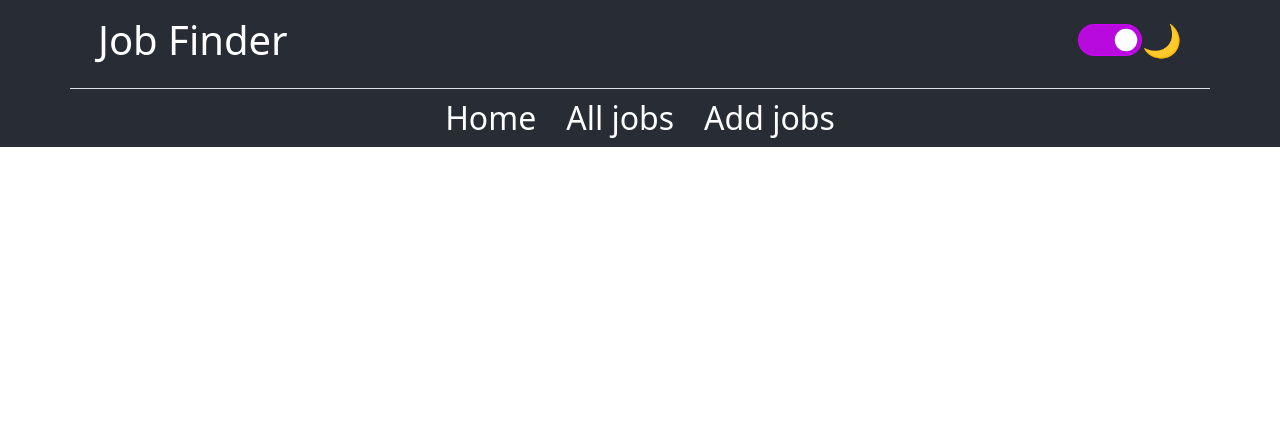
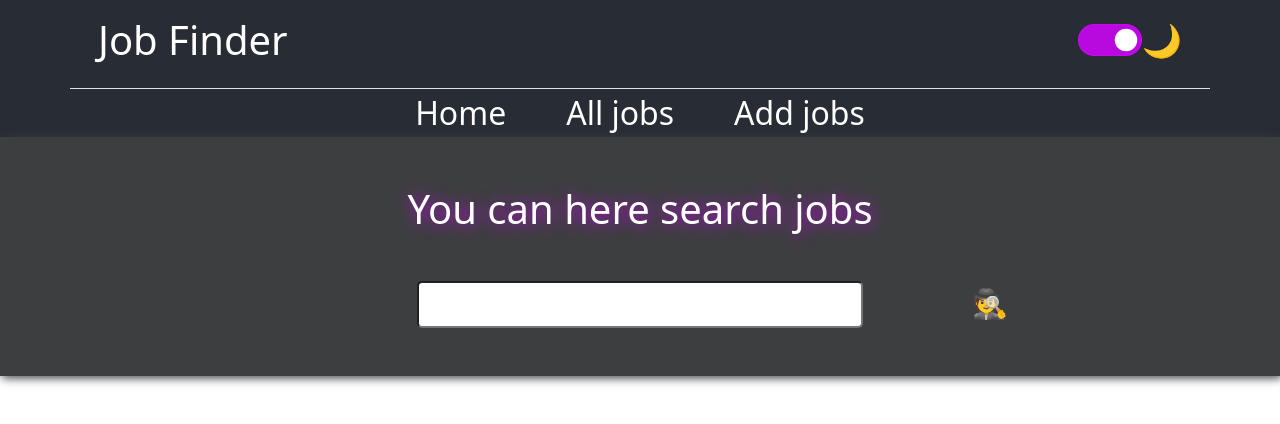
Before and after one commit to mhdrezaei/job-finder, a React (Create React App) app: page / in a window 1280 px wide. Shown: the top 424 px of the page. Built offline with nearby package versions, Linux system fonts and the light colour scheme.

Commit message:
some style

```diff
--- a/src/App.js
+++ b/src/App.js
@@ -1,10 +1,14 @@
-import './App.css';
-import Header from './componnents/header/Header';
+import React, { Fragment } from "react";
+import "./App.css";
+import Header from "./componnents/header/Header";
+import Home from "./componnents/pages/home/Home";
 
 function App() {
   return (
-    <Header/>
-
+    <Fragment>
+      <Header />
+      <Home />
+    </Fragment>
   );
 }
 
--- a/src/componnents/header/top-menu/MenuItems.css
+++ b/src/componnents/header/top-menu/MenuItems.css
@@ -1,9 +1,11 @@
 .menu-item{
     list-style: none;
     margin: 0 10px;
-    padding: 5px;
+    padding: 0 20px;
+
 }
 .active-menu{
     background-color: #3d3e40;
     border-bottom: 2px solid var(--s-color);
+    text-shadow: var(--text-shadow-j)
 }
--- a/src/componnents/pages/home/Home.js
+++ b/src/componnents/pages/home/Home.js
@@ -1,15 +1,15 @@
-import React from 'react'
-import Hero from '../../ui/Hero'
-import Search from './Search'
+import React from "react";
+import Hero from "../../ui/Hero";
+import Search from "./Search";
 
 function Home() {
   return (
-    <div>
+
         <Hero>
-            <Search/>
+          <Search />
         </Hero>
-    </div>
-  )
+
+  );
 }
 
-export default Home
+export default Home;
--- a/src/componnents/pages/home/Search.css
+++ b/src/componnents/pages/home/Search.css
@@ -0,0 +1,24 @@
+.caption{
+    color: #fff;
+    text-shadow: var(--text-shadow-j);
+    margin-bottom: 3rem;
+}
+.search-form{
+    position: relative;
+}
+.search-input{
+    font-size: 1.8rem;
+    min-width: 40%;
+    border-radius: 5px;
+    outline: none;
+}
+.search-input:focus{
+    box-shadow: 0px 0px 4px var(--s-color);
+}
+.search-btn{
+    font-size: 1.8rem;
+    background-color: transparent;
+    border: none;
+    position: absolute;
+    left: 972px;
+}
--- a/src/componnents/pages/home/Search.js
+++ b/src/componnents/pages/home/Search.js
@@ -1,19 +1,15 @@
-import React from 'react'
-import Hero from '../../ui/Hero'
-
+import React from "react";
+import "./Search.css";
 function Search() {
   return (
-    <Hero>
-
     <div>
-        <p className='caption' >You can here search jobs</p>
-        <form>
-            <input type='text'/>
-            <button>search</button>
-        </form>
+      <h1 className="caption text-center mx-2">You can here search jobs</h1>
+      <form className="text-center">
+        <input className="search-input" type="text" />
+        <button className="search-btn">🕵️</button>
+      </form>
     </div>
-    </Hero>
-  )
+  );
 }
 
-export default Search
+export default Search;
--- a/src/index.css
+++ b/src/index.css
@@ -2,6 +2,7 @@
     --f-color : #32353b;
     --s-color : #d503ffd6;
     --a-color : #32353b;
+    --text-shadow-j : 1px 1px 15px var(--s-color);
 }
 *{
     padding: 0;
```
